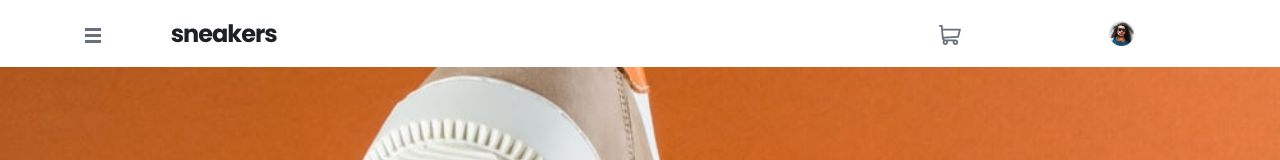
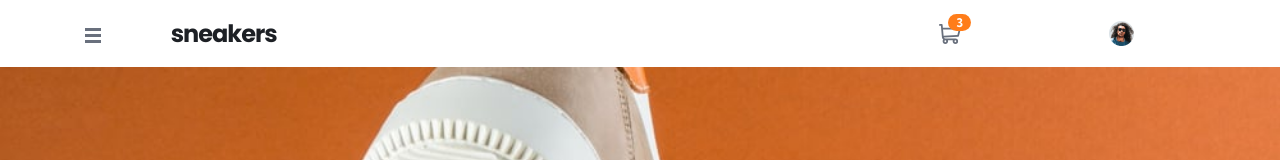
Before and after one commit to Gbw699/ecommerce-product-page-frontend-mentor, an Angular app: page / in a window 1280 px wide. Shown: the top 160 px of the page. Built offline with nearby package versions, Linux system fonts and the light colour scheme.

Commit message:
enhance cart display; add product quantity indicator and update styles

```diff
--- a/src/navbar/cart/cart.component.ts
+++ b/src/navbar/cart/cart.component.ts
@@ -37,7 +37,7 @@ export class CartComponent {
     const container = this.container()?.nativeElement;
     if (!container) return;
 
-    const { top, left, right, bottom } = container.getBoundingClientRect();
+    const { left, right, bottom } = container.getBoundingClientRect();
 
     if (
       event.clientX < left ||
--- a/src/navbar/navbar.component.html
+++ b/src/navbar/navbar.component.html
@@ -11,7 +11,7 @@
 
   <h1 class="title">sneakers</h1>
 
-  <div class="img-container">
+  <div class="img-container cart-img-container">
     <img
       class="img"
       src="./images/icon-cart.svg"
@@ -20,6 +20,9 @@
       height="auto"
       (click)="toggleCart()"
     />
+    <div class="cart-quantity" (click)="toggleCart()">
+      {{ quantityOfProductsInsideCart() }}
+    </div>
   </div>
   <div class="img-container avatar-container">
     <img
--- a/src/navbar/navbar.component.scss
+++ b/src/navbar/navbar.component.scss
@@ -24,6 +24,23 @@
     margin: 1rem 0;
     letter-spacing: -1px;
   }
+  .cart-img-container {
+    display: grid;
+    grid-template-columns: 1fr;
+    grid-template-rows: 1fr;
+    position: relative;
+    .cart-quantity {
+      position: absolute;
+      bottom: 0.8rem;
+      left: 0.6rem;
+      color: s.$White;
+      background-color: s.$Orange;
+      font-size: 12px;
+      font-weight: 700;
+      padding: 0.05rem 0.5rem;
+      border-radius: 10px;
+    }
+  }
   .avatar-container {
     margin-right: 1rem;
   }
--- a/src/navbar/navbar.component.ts
+++ b/src/navbar/navbar.component.ts
@@ -1,10 +1,11 @@
-import { Component } from '@angular/core';
+import { Component, computed, Signal } from '@angular/core';
 
 import { OffScreenMenuService } from '../services/off-screen-menu.service';
 import { CartService } from '../services/cart.service';
 
 import { OffScreenMenuComponent } from './off-screen-menu/off-screen-menu.component';
 import { CartComponent } from './cart/cart.component';
+import { CartProductsService } from '../services/cart-products.service';
 
 @Component({
   selector: 'app-navbar',
@@ -14,9 +15,16 @@ import { CartComponent } from './cart/cart.component';
   styleUrl: './navbar.component.scss',
 })
 export class NavbarComponent {
+  quantityOfProductsInsideCart: Signal<number> = computed(() => {
+    return this.cartProductsService.cartProducts()[
+      this.cartProductsService.cartProducts().length - 1
+    ]?.quantity;
+  });
+
   constructor(
     private offScreenMenuService: OffScreenMenuService,
-    private cartService: CartService
+    private cartService: CartService,
+    private cartProductsService: CartProductsService
   ) {}
 
   toggleMenu() {
@@ -25,6 +33,9 @@ export class NavbarComponent {
   }
 
   toggleCart() {
+    console.log('hola');
+    console.log(this.cartService.cartFlag());
+
     this.cartService.setCartFlag(!this.cartService.cartFlag());
   }
 }
--- a/src/services/cart-products.service.ts
+++ b/src/services/cart-products.service.ts
@@ -5,7 +5,14 @@ import { IProduct } from '../interfaces/IProduct';
   providedIn: 'root',
 })
 export class CartProductsService {
-  cartProducts: WritableSignal<IProduct[]> = signal([]);
+  cartProducts: WritableSignal<IProduct[]> = signal([
+    {
+      img: './images/image-product-1-thumbnail.jpg',
+      description: 'Fall Limited Edition Sneakers',
+      price: 125,
+      quantity: 3,
+    },
+  ]);
 
   constructor() {}
 
```
